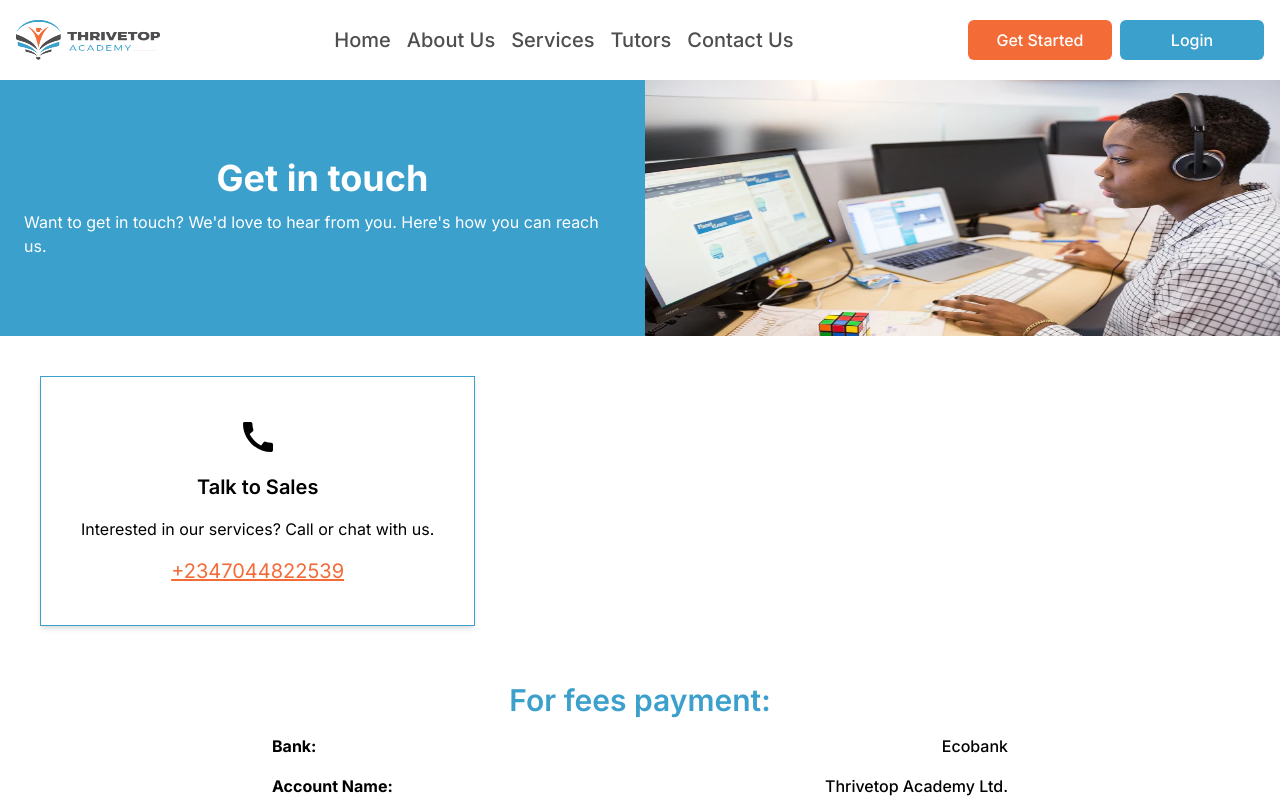
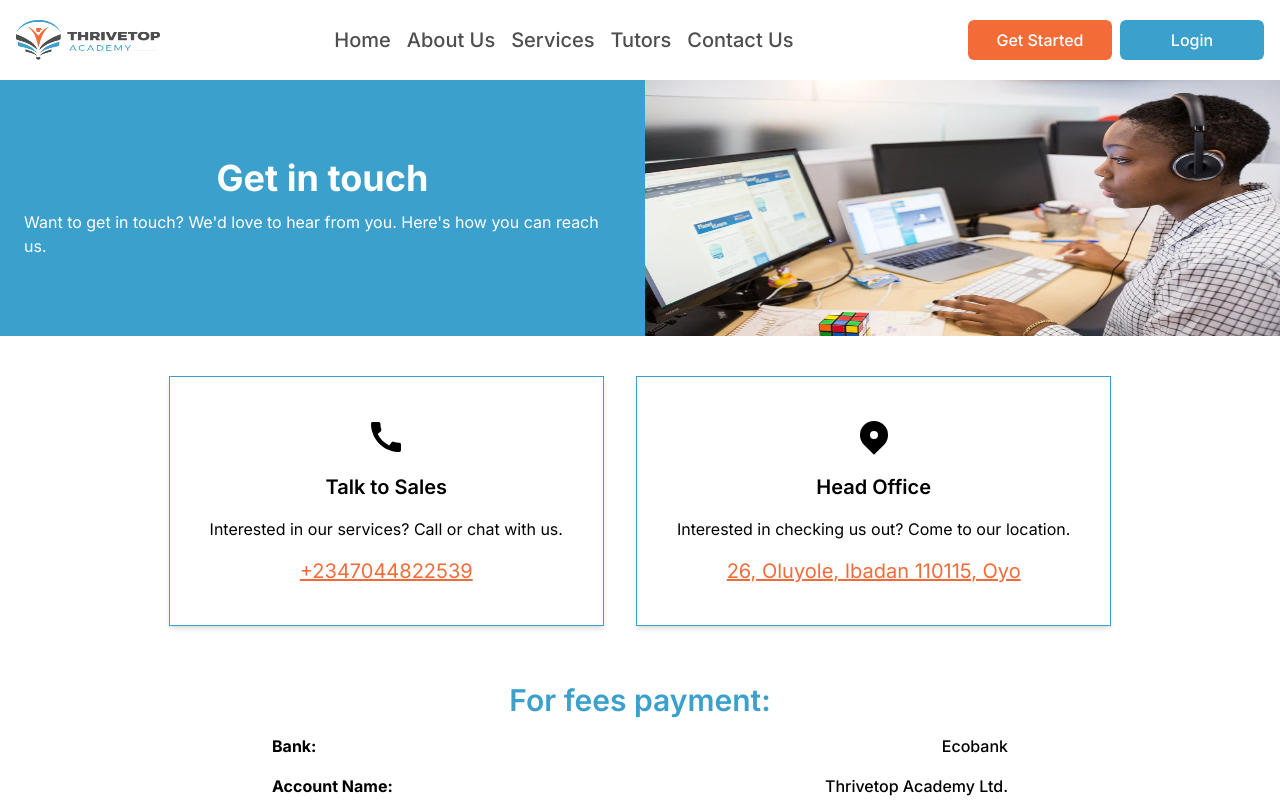
Before and after one commit to Patrick-Chukwu/thrivetop, a React (Vite) app: page /contact in a window 1280 px wide. Shown: the top 800 px of the page. Built offline with nearby package versions, Linux system fonts and the light colour scheme.

Commit message:
feat: update file

```diff
--- a/src/pages/Contact.jsx
+++ b/src/pages/Contact.jsx
@@ -3,6 +3,8 @@ import Navbar from '../components/Navbar'
 import contact from '../assets/contact.webp'
 import Footer from '../components/Footer'
 import { MdCall } from 'react-icons/md'
+import { FaLocationArrow } from 'react-icons/fa6'
+import { HiLocationMarker } from 'react-icons/hi'
 
 const Contact = () => {
   return (
@@ -18,12 +20,18 @@ const Contact = () => {
       </div>
 
     </section>
-    <section className="flex flex-col md:flex-row gap-4 p-10">
+    <section className="flex flex-col md:flex-row gap-8 p-10 items-center justify-center">
       <div className="flex flex-col gap-4 border border-primary  p-10 justify-center items-center shadow-md">
         <MdCall className='size-10'/>
         <p className='text-xl font-semibold'>Talk to Sales </p>
         <p className='md:max-w-md'>Interested in our services? Call or chat with us.</p>
         <p className="text-secondary underline text-xl">+2347044822539</p>
+      </div>
+      <div className="flex flex-col gap-4 border border-primary  p-10 justify-center items-center shadow-md">
+        <HiLocationMarker className='size-10'/>
+        <p className='text-xl font-semibold'>Head Office </p>
+        <p className='md:max-w-md'>Interested in checking us out? Come to our location.</p>
+        <p className="text-secondary underline text-xl">26, Oluyole, Ibadan 110115, Oyo</p>
       </div>
     </section>
         <section className="flex flex-col p-4 gap-4 max-w-3xl mx-auto">
```
